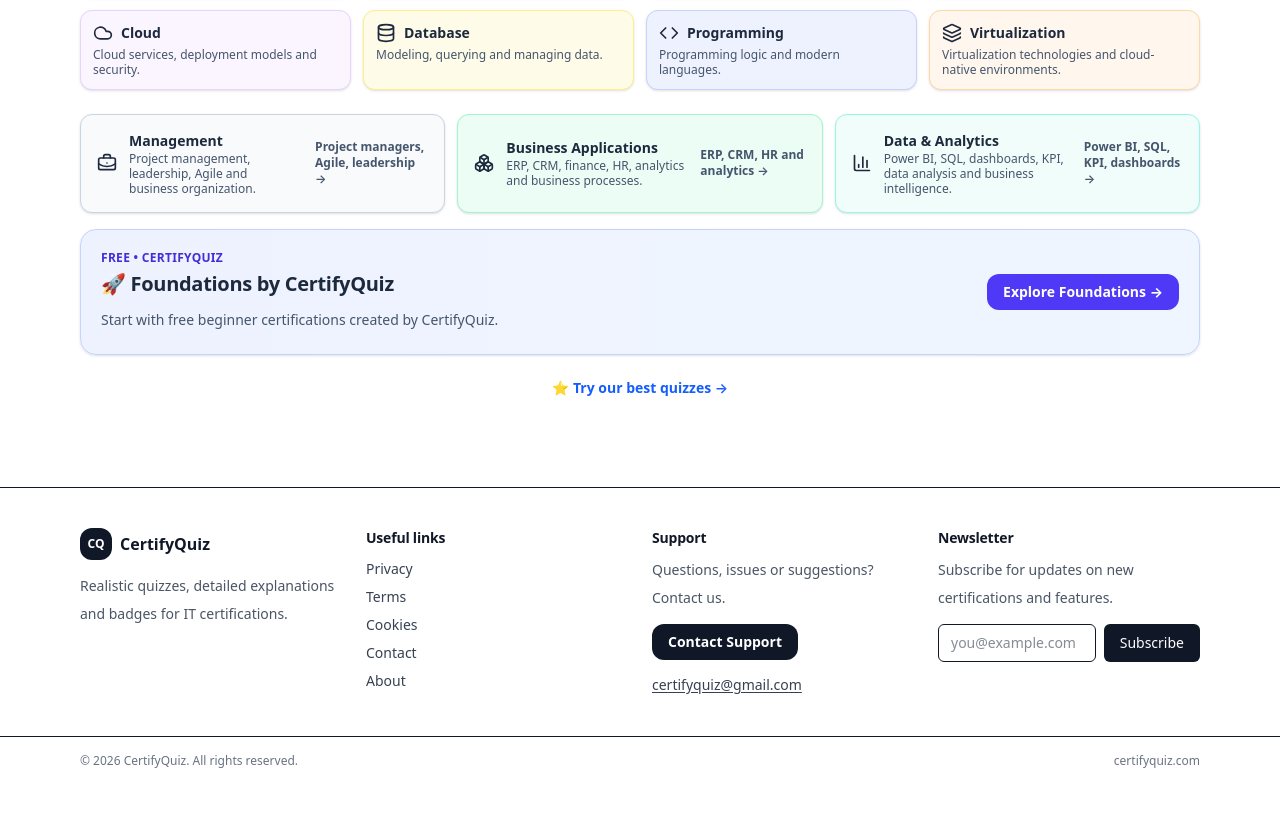
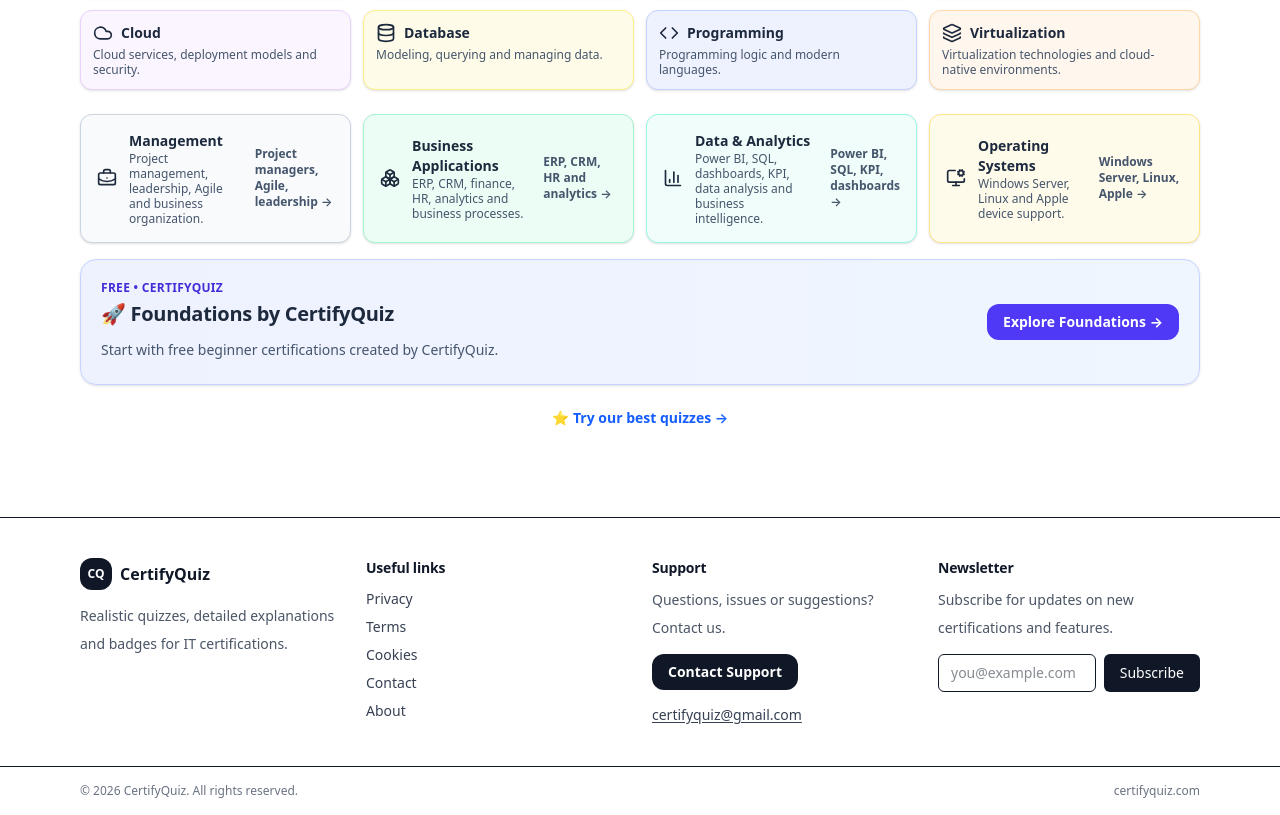
Before and after one commit to martens79/certifyquiz-next, a Next.js app: page / in a window 1280 px wide. Shown: the part 2971-3786 px from the top of the page. Before the commit the page ends 3756 px from the top, so only its background shows below. Built offline with nearby package versions, Linux system fonts and the light colour scheme; no server answers.

Commit message:
Add operating systems category to home grids

```diff
--- a/src/components/QuizHome.tsx
+++ b/src/components/QuizHome.tsx
@@ -13,9 +13,9 @@ import {
   Server,
   Cpu,
   BriefcaseBusiness,
-  Layers,
   Building2,
   BarChart3,
+  MonitorCog,
 } from "lucide-react";
 
 import QuizTitle from "@/components/QuizTitle";
@@ -25,7 +25,7 @@ import BottomNavbar from "@/components/BottomNavbar";
 
 // Locale + builder dei path certificazioni (client-safe)
 import type { Locale, CategoryKey } from "@/lib/paths";
-import { certPath } from "@/lib/paths";
+import { categoryPath, certPath } from "@/lib/paths";
 
 /* ---------- i18n helpers ---------- */
 type I18nText = Partial<Record<Locale, string>>;
@@ -300,9 +300,11 @@ foundations: [
   { name: "Project Management Foundations", link: certPath(lang, "project-management-foundations") },
   { name: "Data Analytics Foundations", link: certPath(lang, "data-analytics-foundations") },
 ],
-// Nessun link finché AZ-802 resta publicationStatus:"planned" (pagina 404) —
-// vedi project_az802_sistemi_operativi_buildout in memoria.
-"sistemi-operativi": [],
+"sistemi-operativi": [
+  { name: "AZ-802", link: certPath(lang, "az-802") },
+  { name: "LFS101", link: certPath(lang, "lfs101") },
+  { name: "Apple Device Support", link: certPath(lang, "apple-device-support") },
+],
 };
 
   const allCerts: CertItem[] = Object.values(certificationNames).flat();
@@ -538,6 +540,53 @@ name: getLabel(
           </div>
         )}
 
+        {/* Percorsi gratuiti in evidenza prima delle categorie */}
+        <Link
+          href={categoryPath(lang, "foundations")}
+          className="mx-auto max-w-345 mb-4 block rounded-2xl border border-indigo-200 bg-gradient-to-r from-indigo-50 to-blue-50 p-4 shadow-sm transition hover:ring-2 hover:ring-indigo-200/60"
+        >
+          <div className="flex flex-col gap-3 sm:flex-row sm:items-center sm:justify-between">
+            <div>
+              <div className="text-xs font-bold uppercase tracking-wide text-indigo-700">
+                {getLabel(
+                  {
+                    it: "GRATIS • CERTIFYQUIZ",
+                    en: "FREE • CERTIFYQUIZ",
+                    fr: "GRATUIT • CERTIFYQUIZ",
+                    es: "GRATIS • CERTIFYQUIZ",
+                  },
+                  lang
+                )}
+              </div>
+              <h2 className="mt-1 text-lg font-extrabold text-slate-800">
+                🚀 Foundations by CertifyQuiz
+              </h2>
+              <p className="mt-1 text-sm text-slate-600">
+                {getLabel(
+                  {
+                    it: "Parti dalle basi con le certificazioni gratuite create da CertifyQuiz.",
+                    en: "Start with free beginner certifications created by CertifyQuiz.",
+                    fr: "Commencez par les bases avec les certifications gratuites de CertifyQuiz.",
+                    es: "Empieza desde lo básico con certificaciones gratuitas de CertifyQuiz.",
+                  },
+                  lang
+                )}
+              </p>
+            </div>
+            <span className="shrink-0 self-start rounded-xl bg-indigo-600 px-4 py-2 text-sm font-bold text-white sm:self-auto">
+              {getLabel(
+                {
+                  it: "Esplora Fondamenti →",
+                  en: "Explore Foundations →",
+                  fr: "Explorer Foundations →",
+                  es: "Explorar Foundations →",
+                },
+                lang
+              )}
+            </span>
+          </div>
+        </Link>
+
                {/* Griglia categorie: box compatti + id per anchor (#base, #sicurezza, ...) */}
         <div
           className="
@@ -584,7 +633,7 @@ name: getLabel(
   </a>
 </div>
 
-        {/* Management / Foundations / Business Applications / Data Analytics: riga unica di 4 box */}
+        {/* Management / Business Applications / Data Analytics / Sistemi Operativi */}
         <div
           className="
             mx-auto max-w-345
@@ -617,31 +666,6 @@ name: getLabel(
               lang={lang}
               color="blue"
               certifications={certificationNames.management}
-              compact
-              className="h-full"
-            />
-          </section>
-
-          <section id="foundations" className="h-55">
-            <CategoryBox
-              title={getLabel(
-                { it: "Fondamenti", en: "Foundations", es: "Fundamentos", fr: "Fondamentaux" },
-                lang
-              )}
-              icon={<Layers size={30} />}
-              description={getLabel(
-                {
-                  it: "Percorsi introduttivi per chi parte da zero.",
-                  en: "Beginner-friendly intro paths.",
-                  es: "Rutas introductorias para empezar desde cero.",
-                  fr: "Parcours d’introduction pour débutants.",
-                },
-                lang
-              )}
-              categoryKey="foundations"
-              lang={lang}
-              color="indigo"
-              certifications={certificationNames.foundations}
               compact
               className="h-full"
             />
@@ -690,6 +714,36 @@ name: getLabel(
               className="h-full"
             />
           </section>
+
+          <section id="sistemi-operativi" className="h-55">
+            <CategoryBox
+              title={getLabel(
+                {
+                  it: "Sistemi Operativi",
+                  en: "Operating Systems",
+                  es: "Sistemas Operativos",
+                  fr: "Systèmes d’exploitation",
+                },
+                lang
+              )}
+              icon={<MonitorCog size={30} />}
+              description={getLabel(
+                {
+                  it: "Windows Server, Linux e supporto dei dispositivi Apple.",
+                  en: "Windows Server, Linux and Apple device support.",
+                  es: "Windows Server, Linux y soporte para dispositivos Apple.",
+                  fr: "Windows Server, Linux et assistance des appareils Apple.",
+                },
+                lang
+              )}
+              categoryKey="sistemi-operativi"
+              lang={lang}
+              color="indigo"
+              certifications={certificationNames["sistemi-operativi"]}
+              compact
+              className="h-full"
+            />
+          </section>
         </div>
 
       </main>
--- a/src/components/home/Home.tsx
+++ b/src/components/home/Home.tsx
@@ -29,6 +29,7 @@ import {
   BriefcaseBusiness,
   BarChart3,
   Boxes,
+  MonitorCog,
 } from "lucide-react";
 
 /* Helpers */
@@ -333,6 +334,28 @@ export default function Home({ lang, isLoggedIn = false, stats }: Props) {
     safeLang
   ),
 },
+    {
+      key: "sistemi-operativi",
+      icon: <MonitorCog size={20} aria-hidden="true" />,
+      title: L(
+        {
+          it: "Sistemi Operativi",
+          en: "Operating Systems",
+          fr: "Systèmes d’exploitation",
+          es: "Sistemas Operativos",
+        },
+        safeLang
+      ),
+      desc: L(
+        {
+          it: "Windows Server, Linux e supporto dei dispositivi Apple.",
+          en: "Windows Server, Linux and Apple device support.",
+          fr: "Windows Server, Linux et assistance des appareils Apple.",
+          es: "Windows Server, Linux y soporte para dispositivos Apple.",
+        },
+        safeLang
+      ),
+    },
   ];
 
   return (
@@ -552,7 +575,8 @@ export default function Home({ lang, isLoggedIn = false, stats }: Props) {
   (cat) =>
     cat.key !== "management" &&
     cat.key !== "business-applications" &&
-    cat.key !== "data-analytics"
+    cat.key !== "data-analytics" &&
+    cat.key !== "sistemi-operativi"
 )
       .map((cat) => {
         const ui = CATEGORY_UI[cat.key];
@@ -576,13 +600,14 @@ export default function Home({ lang, isLoggedIn = false, stats }: Props) {
       })}
   </div>
 
-  <div className="grid md:grid-cols-3 gap-3 mt-3">
+  <div className="grid sm:grid-cols-2 xl:grid-cols-4 gap-3 mt-3">
   {allCategories
     .filter(
       (cat) =>
         cat.key === "management" ||
         cat.key === "business-applications" ||
-        cat.key === "data-analytics"
+        cat.key === "data-analytics" ||
+        cat.key === "sistemi-operativi"
     )
     .map((cat) => {
       const ui = CATEGORY_UI[cat.key];
@@ -628,12 +653,22 @@ export default function Home({ lang, isLoggedIn = false, stats }: Props) {
             },
             safeLang
           )
-        : L(
+        : cat.key === "data-analytics"
+        ? L(
             {
               it: "Power BI, SQL, KPI, dashboard →",
               en: "Power BI, SQL, KPI, dashboards →",
               fr: "Power BI, SQL, KPI, dashboards →",
               es: "Power BI, SQL, KPI, dashboards →",
+            },
+            safeLang
+          )
+        : L(
+            {
+              it: "Windows Server, Linux, Apple →",
+              en: "Windows Server, Linux, Apple →",
+              fr: "Windows Server, Linux, Apple →",
+              es: "Windows Server, Linux, Apple →",
             },
             safeLang
           )}
```
